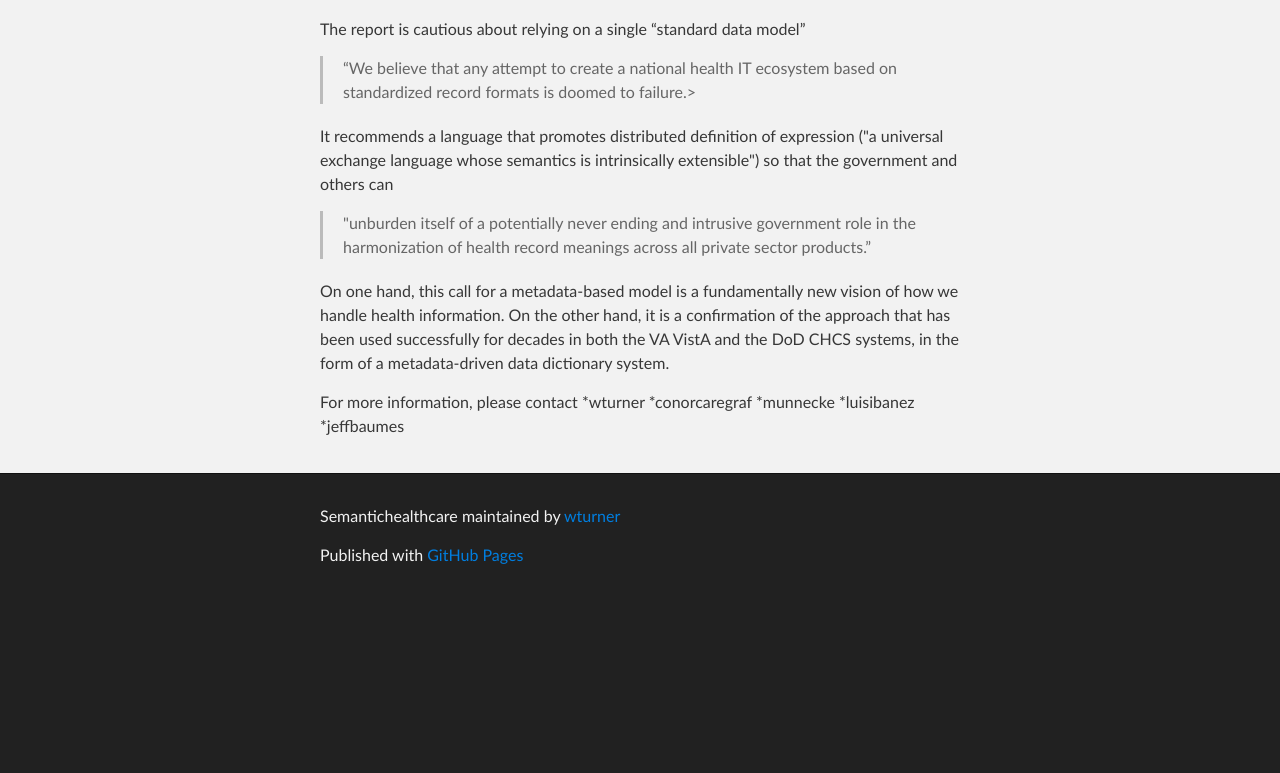
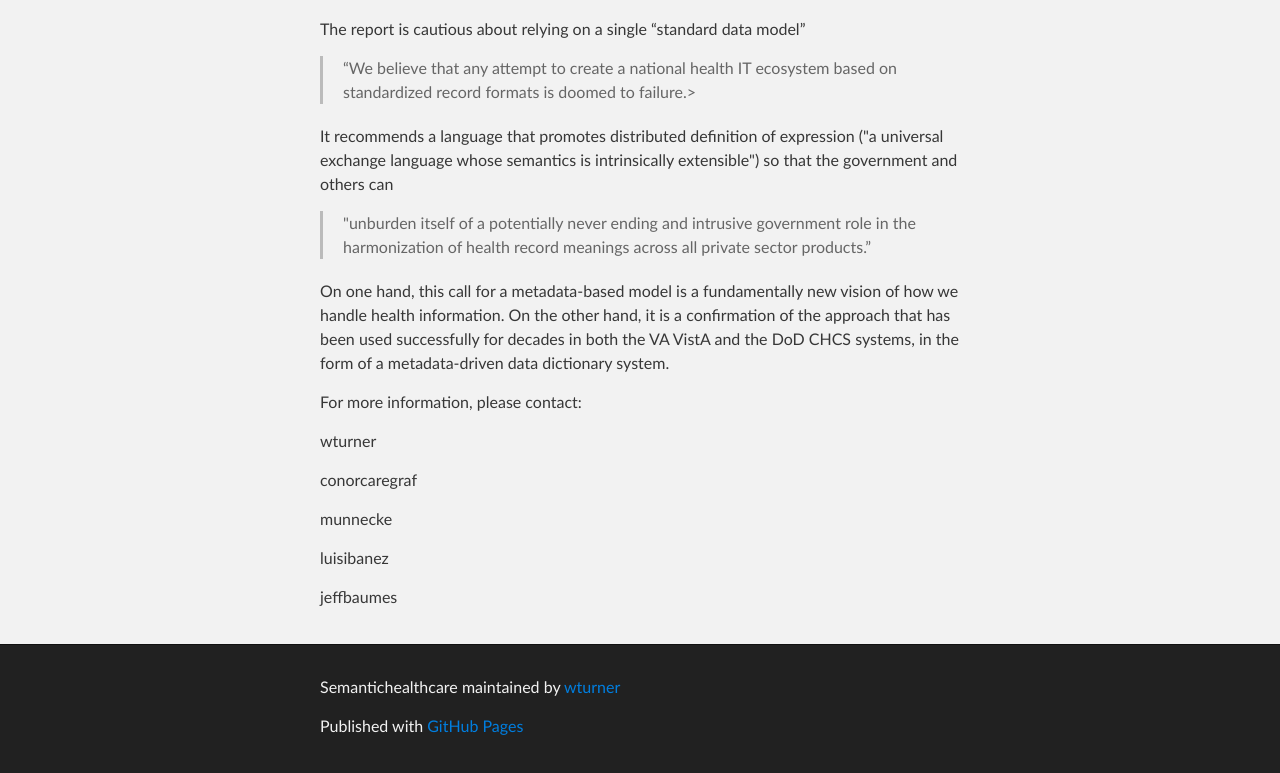
Before and after one commit to SemanticHealthcare/SemanticHealthcare, a plain HTML site: page index.html in a window 1280 px wide. Shown: the part 686-1459 px from the top of the page. Before the commit the page ends 1288 px from the top, so only its background shows below. Drawn offline with Linux system fonts and the light colour scheme.

Commit message:
Update index.html
One more try on putting people in place.

```diff
--- a/index.html
+++ b/index.html
@@ -46,12 +46,12 @@
 
 <p>On one hand, this call for a metadata-based model is a fundamentally new vision of how we handle health information. On the other hand, it is a confirmation of the approach that has been used successfully for decades in both the VA VistA and the DoD CHCS systems, in the form of a metadata-driven data dictionary system.</p>
 
-<p>For more information, please contact
-*wturner
-*conorcaregraf
-*munnecke
-*luisibanez
-*jeffbaumes</p>
+<p>For more information, please contact:
+<p <a href="https://github.com/wturner">wturner</a></p>
+<p <a href="https://github.com/conorcaregraf">conorcaregraf</a></p>
+<p <a href="https://github.com/munnecke">munnecke</a></p>
+<p <a href="https://github.com/luisibanez">luisibanez</a></p>
+<p <a href="https://github.com/jeffbaumes">jeffbaumes</a></p></p>
       </section>
     </div>
 
```
